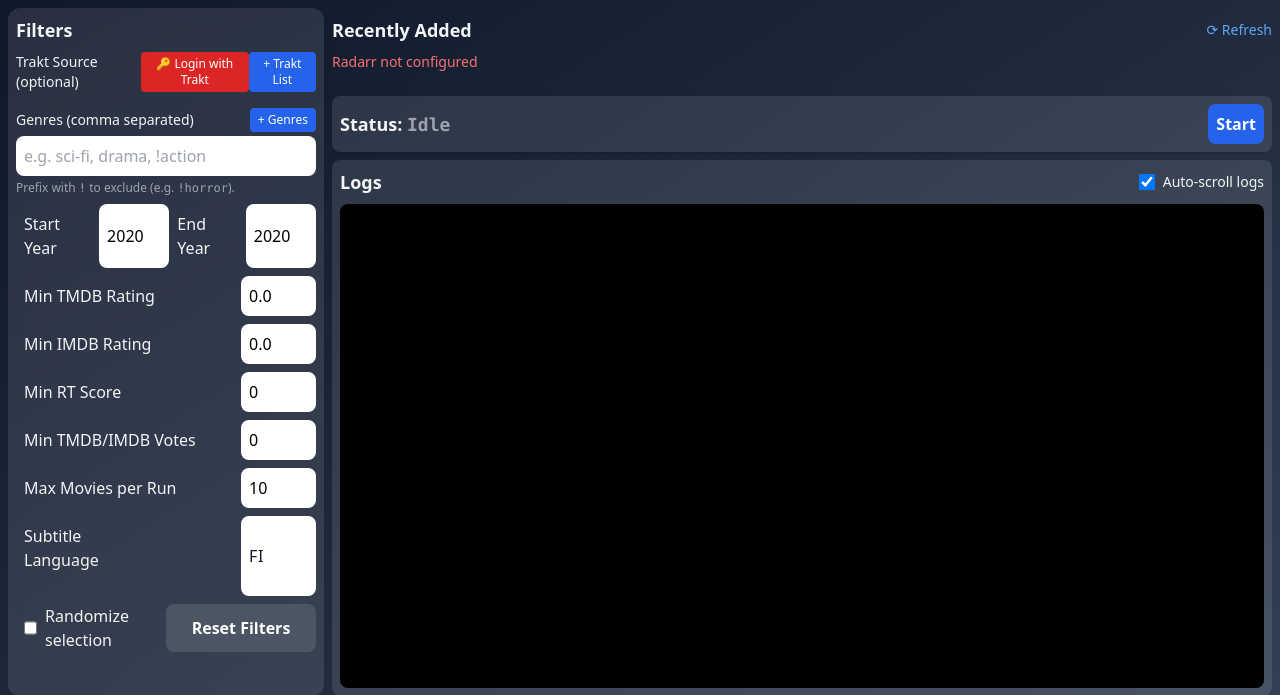
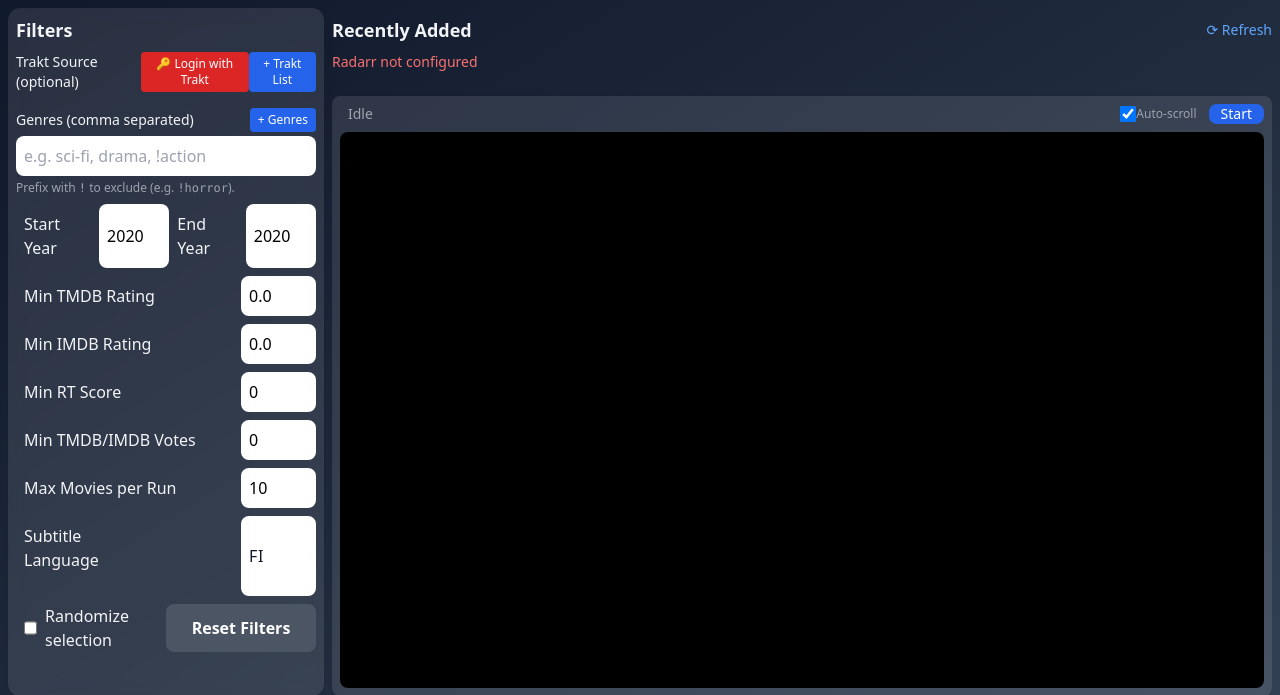
Before and after one commit to velinea/suborbit, a Flask app: page / in a window 1280 px wide. Shown: the part 64-759 px from the top of the page. Run offline with Flask 3, Linux system fonts and the light colour scheme; data that the repository does not hold is empty.

Commit message:
fix: remove status bar and modify status disp

```diff
--- a/suborbit/static/js/status.js
+++ b/suborbit/static/js/status.js
@@ -55,43 +55,34 @@ document.addEventListener("DOMContentLoaded", () => {
     }
   }
 
-  // ----------------------------------------
-  // 4️⃣ Fetch core status
-  // ----------------------------------------
-  async function updateStatus() {
-    try {
-      const r = await fetch("/status");
-      if (!r.ok) throw new Error(`HTTP ${r.status}`);
-      const data = await r.json();
+  function updateStatusDisplay(running) {
+    const dot = document.getElementById("status-dot");
+    const text = document.getElementById("status-text");
+    const startBtn = document.getElementById("start-btn");
 
-      if (data.running) {
-        const overlay = document.getElementById("loading-overlay");
-          if (overlay && !overlay.classList.contains("hidden")) {
-            overlay.classList.replace("opacity-100", "opacity-0");
-            setTimeout(() => overlay.classList.add("hidden"), 300);
-          }
+    if (running) {
+      dot.className = "w-3 h-3 rounded-full bg-green-500 animate-pulse";
+      text.textContent = "Running";
+      text.className = "text-sm text-green-400";
+      startBtn.disabled = true;
+      startBtn.classList.add("opacity-50", "cursor-not-allowed");
+    } else {
+      dot.className = "w-3 h-3 rounded-full bg-gray-500";
+      text.textContent = "Idle";
+      text.className = "text-sm text-gray-400";
+      startBtn.disabled = false;
+      startBtn.classList.remove("opacity-50", "cursor-not-allowed");
+    }
+  }
 
-        statusSpan.textContent = "Running...";
-        statusSpan.className = "font-mono text-green-400";
 
-        startBtn.disabled = true;
-        startBtn.classList.add("opacity-50", "cursor-not-allowed");
-
-        stopForm.style.display = "inline";
-      } else {
-        statusSpan.textContent = "Idle";
-        statusSpan.className = "font-mono text-gray-400";
-
-        startBtn.disabled = false;
-        startBtn.classList.remove("opacity-50", "cursor-not-allowed");
-
-        stopForm.style.display = "none";
-      }
-    } catch (err) {
-      console.error("Status fetch failed:", err);
-      statusSpan.textContent = "Error";
-      statusSpan.className = "font-mono text-red-400";
-    }
+  function updateStatus() {
+  fetch("/core/status")
+    .then(r => r.json())
+    .then(data => {
+      updateStatusDisplay(data.running);
+    })
+    .catch(err => console.error("Status fetch failed:", err));
   }
 
   // ----------------------------------------
--- a/suborbit/templates/index.html
+++ b/suborbit/templates/index.html
@@ -258,38 +258,6 @@
         document.getElementById("refresh-posters")?.addEventListener("click", loadRecent);
     </script>
 
-
-
-    <!-- Header Row: Status + Start/Stop -->
-    <div class="bg-white/10 p-2 rounded-lg shadow flex flex-row items-center justify-between gap-4">
-
-        <!-- Status -->
-        <h2 class="text-lg font-bold">
-            Status:
-            <span id="status-text" class="font-mono {% if running %}text-green-400{% else %}text-gray-400{% endif %}">
-                {% if running %}Running...{% else %}Idle{% endif %}
-            </span>
-        </h2>
-
-        <!-- Buttons -->
-        <div class="flex gap-3">
-            <!-- Start button triggers sidebar form -->
-            <button id="start-btn" type="button"
-                class="bg-blue-600 hover:bg-blue-700 text-white font-semibold p-2 rounded-lg transition">
-                Start
-            </button>
-
-            <!-- Stop form -->
-            <form id="stop-form" method="post" action="{{ url_for('core.stop') }}" {% if not running
-                %}style="display:none" {% endif %}>
-                <button type="submit"
-                    class="bg-red-600 hover:bg-red-700 text-white font-semibold p-2 rounded-lg transition">
-                    Stop
-                </button>
-            </form>
-        </div>
-    </div>
-
     <!-- Results (future movies list) -->
     {% if movies %}
     <div class="bg-white/10 p-2 rounded-lg shadow">
@@ -307,11 +275,22 @@
 
     <!-- Logs -->
     <div class="flex-1 flex flex-col overflow-hidden bg-white/10 p-2 rounded-lg shadow">
-        <div class="flex flex-row items-center justify-between gap-4">
-            <h3 class="flex text-lg font-semibold mb-2">Logs</h3>
-            <div class="flex items-center gap-2 mb-2">
-                <input type="checkbox" id="autoscroll" checked class="w-4 h-4">
-                <label for="autoscroll" class="text-sm">Auto-scroll logs</label>
+        <!-- Logs header row -->
+        <div class="flex flex-row items-center justify-between mb-2">
+            <div class="flex items-center gap-2">
+                <div id="status-dot" class="w-3 h-3 rounded-full bg-gray-500 transition-colors"></div>
+                <span id="status-text" class="text-sm text-gray-400">Idle</span>
+            </div>
+
+            <div class="flex items-center gap-3">
+                <label class="flex items-center gap-1 text-xs text-gray-400">
+                    <input type="checkbox" id="autoscroll" checked class="w-4 h-4"> Auto-scroll
+                </label>
+
+                <button id="start-btn"
+                    class="bg-blue-600 hover:bg-blue-700 text-white text-sm font-medium px-3 py-1.5 rounded-lg transition">
+                    Start
+                </button>
             </div>
         </div>
         <div id="log" class="flex-1 overflow-y-auto bg-black text-green-400 p-3 rounded-lg font-mono text-sm"></div>
```
